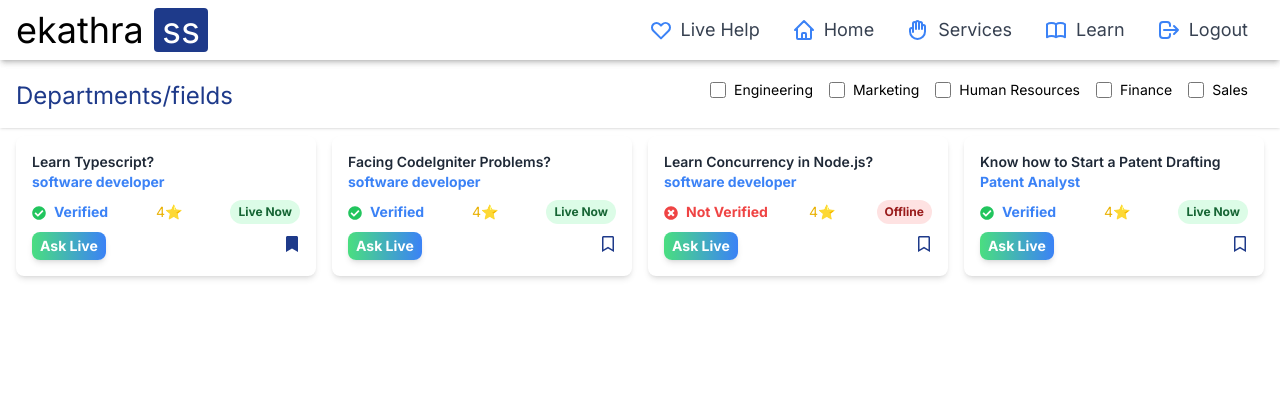
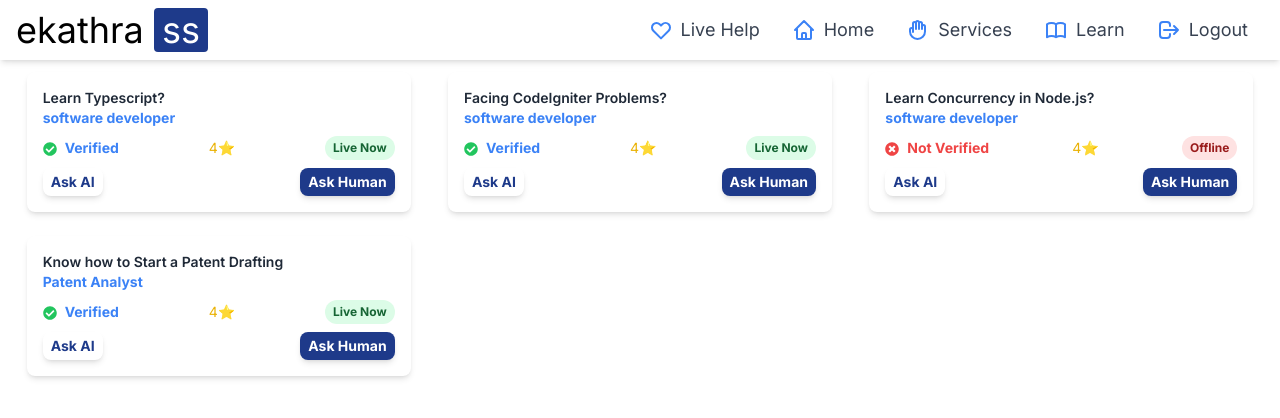
Before and after one commit to Santhosh-CS07/s_s, a Next.js app: page /dashboard/livehelp in a window 1280 px wide. Shown: the top 418 px of the page. Built offline with nearby package versions, Linux system fonts and the light colour scheme.

Commit message:
Ui updated

```diff
--- a/src/components/ConnectionPanel/ConnectionPanel.tsx
+++ b/src/components/ConnectionPanel/ConnectionPanel.tsx
@@ -14,13 +14,11 @@ const Page = () => {
 
   return (
     <div>
-      <div className="fixed top-0 w-full z-50">
-        <Navbar />
-      </div>
-      <div className="flex mt-4 flex-wrap justify-center">
-        <button
+      <div className="flex flex-wrap justify-center">
+        {/* <button
           onClick={() => toggleMode("ai")}
-          className={`flex items-center px-4 py-2 m-2 ${mode === "ai"
+          className={`flex items-center px-4 py-2 m-2 ${
+            mode === "ai"
               ? "bg-blue-500 text-white"
               : "bg-gray-200 text-gray-600"
           } rounded-md w-full sm:w-auto sm:mr-2 hover:bg-blue-700 focus:outline-none focus:ring-2 focus:ring-blue-300`}
@@ -30,14 +28,15 @@ const Page = () => {
         </button>
         <button
           onClick={() => toggleMode("human")}
-          className={`flex items-center px-4 py-2 m-2 ${mode === "human"
+          className={`flex items-center px-4 py-2 m-2 ${
+            mode === "human"
               ? "bg-blue-500 text-white"
               : "bg-gray-200 text-gray-600"
           } rounded-md w-full sm:w-auto sm:mr-2 hover:bg-blue-700 focus:outline-none focus:ring-2 focus:ring-blue-300`}
         >
           <FaUser className="mr-2" />
           Human Mode
-        </button>
+        </button> */}
       </div>
       <div className="p-4">
         {mode === "ai" && <AIMode />}
--- a/src/components/GetSupport/GetSupport.tsx
+++ b/src/components/GetSupport/GetSupport.tsx
@@ -4,11 +4,13 @@ import SupportCard from "../SupportCard/SupportCard";
 import Departmentfilter from "../DepartmentFilter/DepartmentFilter";
 import Navbar from "@/components/DashboardNavbar/Navbar";
 import ConnectionPanel from "@/components/ConnectionPanel/ConnectionPanel";
+import AIMode from "../AIMode/AIMode";
+import HumanMode from "../HumanMode/HumanMode";
 
 const Getsupport = (props: any) => {
   const { setGetSupport, getSupport } = props;
   const [supportCard, setSupportCard] = useState(true);
-  const [connectionPanel, setConnectionPanel] = useState(false);
+  const [connectionPanel, setConnectionPanel] = useState("");
 
   const cardsData: any = [
     {
@@ -79,24 +81,10 @@ const Getsupport = (props: any) => {
 
   return (
     <div>
-      <div className="fixed top-0 w-full z-50">
-        <Navbar />
-      </div>
-      {connectionPanel ? <ConnectionPanel /> : ""}
-      {supportCard && (
+      {supportCard == true ? (
         <>
-          <div className="fixed top-14 left-0 right-0 bg-white z-10 shadow">
-            <div className="container mx-auto px-4">
-              <div className="flex justify-between pt-6 pb-4">
-                <h1 className="text-blue-900 text-2xl">Departments/fields</h1>
-                <div className="hidden sm:inline">
-                  <Departmentfilter />
-                </div>
-              </div>
-            </div>
-          </div>
-          <div className="container mx-auto mt-16 px-4">
-            <div className="grid grid-cols-1 sm:grid-cols-2 md:grid-cols-3 lg:grid-cols-4 gap-4">
+          <div className="container mx-auto px-4">
+            <div className="grid grid-cols-1 sm:grid-cols-2 md:grid-cols-3 lg:grid-cols-3 gap-4">
               {cardsData?.map((el: any, index: number) => (
                 <div key={index} className="w-full">
                   <SupportCard
@@ -109,8 +97,9 @@ const Getsupport = (props: any) => {
               ))}
             </div>
           </div>
-
         </>
+      ) : (
+        <>{connectionPanel === "Ai" ? <AIMode /> : <HumanMode />}</>
       )}
     </div>
   );
--- a/src/components/HomeNavBar/Homenavbar.tsx
+++ b/src/components/HomeNavBar/Homenavbar.tsx
@@ -39,13 +39,13 @@ const Homenavbar = () => {
             viewBox="0 0 24 24"
           >
             <path
-              className={`${isOpen ? 'hidden' : 'block'}`}
+              className={`${isOpen ? "hidden" : "block"}`}
               fillRule="evenodd"
               clipRule="evenodd"
               d="M3 5h18a1 1 0 110 2H3a1 1 0 110-2zm0 6h18a1 1 0 110 2H3a1 1 0 110-2zm0 6h18a1 1 0 110 2H3a1 1 0 110-2z"
             />
             <path
-              className={`${isOpen ? 'block' : 'hidden'}`}
+              className={`${isOpen ? "block" : "hidden"}`}
               fillRule="evenodd"
               clipRule="evenodd"
               d="M4.707 7.293a1 1 0 000 1.414l4 4a1 1 0 001.414-1.414l-4-4a1 1 0 00-1.414 0zm10 0a1 1 0 10-1.414 1.414l4 4a1 1 0 001.414-1.414l-4-4a1 1 0 00-1.414 0zM3 6h18a1 1 0 010 2H3a1 1 0 010-2zm0 6h18a1 1 0 010 2H3a1 1 0 010-2zm0 6h18a1 1 0 010 2H3a1 1 0 010-2z"
@@ -54,24 +54,43 @@ const Homenavbar = () => {
         </button>
 
         {/* Menu items absolute positioned */}
-        <div className={`absolute top-4 right-0 bg-white mt-2 p-2 rounded shadow-lg ${isOpen ? 'block' : 'hidden'}`}>
-          <a href="/" className="hover:text-blue-900 flex items-center mb-2 space-x-2">
+        <div
+          className={`absolute top-4 right-0 bg-white mt-2 p-2 rounded shadow-lg ${
+            isOpen ? "block" : "hidden"
+          }`}
+        >
+          <a
+            href="/"
+            className="hover:text-blue-900 flex items-center mb-2 space-x-2"
+          >
             <HomeIcon className="h-6 w-6" />
             <span>Home</span>
           </a>
-          <a href="/people" className="hover:text-blue-900 flex items-center mb-2 space-x-2">
+          <a
+            href="/people"
+            className="hover:text-blue-900 flex items-center mb-2 space-x-2"
+          >
             <UserPlusIcon className="h-6 w-6" />
             <span>People</span>
           </a>
-          <a href="/articles" className="hover:text-blue-900 flex items-center mb-2 space-x-2">
+          <a
+            href="/articles"
+            className="hover:text-blue-900 flex items-center mb-2 space-x-2"
+          >
             <NewspaperIcon className="h-6 w-6" />
             <span>Articles</span>
           </a>
-          <a href="/happy-stories" className="hover:text-blue-900 flex items-center mb-2 space-x-2">
+          <a
+            href="/happy-stories"
+            className="hover:text-blue-900 flex items-center mb-2 space-x-2"
+          >
             <FaRegSmile className="h-6 w-6" />
             <span>Happy Stories</span>
           </a>
-          <a href="/about" className="hover:text-blue-900 flex items-center mb-2 space-x-2">
+          <a
+            href="/about"
+            className="hover:text-blue-900 flex items-center mb-2 space-x-2"
+          >
             <InformationCircleIcon className="h-6 w-6" />
             <span>About</span>
           </a>
@@ -79,24 +98,36 @@ const Homenavbar = () => {
       </div>
 
       {/* Menu items for desktop */}
-      <div className="hidden sm:flex flex-row space-x-6">
+      <div className="hidden sm:px-8 sm:flex flex-row space-x-6">
         <a href="/" className="hover:text-blue-900 flex items-center space-x-2">
           <HomeIcon className="h-6 w-6" />
           <span>Home</span>
         </a>
-        <a href="/people" className="hover:text-blue-900 flex items-center space-x-2">
+        <a
+          href="/people"
+          className="hover:text-blue-900 flex items-center space-x-2"
+        >
           <UserPlusIcon className="h-6 w-6" />
           <span>People</span>
         </a>
-        <a href="/articles" className="hover:text-blue-900 flex items-center space-x-2">
+        <a
+          href="/articles"
+          className="hover:text-blue-900 flex items-center space-x-2"
+        >
           <NewspaperIcon className="h-6 w-6" />
           <span>Articles</span>
         </a>
-        <a href="/happy-stories" className="hover:text-blue-900 flex items-center space-x-2">
+        <a
+          href="/happy-stories"
+          className="hover:text-blue-900 flex items-center space-x-2"
+        >
           <FaRegSmile className="h-6 w-6" />
           <span>Happy Stories</span>
         </a>
-        <a href="/about" className="hover:text-blue-900 flex items-center space-x-2">
+        <a
+          href="/about"
+          className="hover:text-blue-900 flex items-center space-x-2"
+        >
           <InformationCircleIcon className="h-6 w-6" />
           <span>About</span>
         </a>
--- a/src/components/Register/Register.tsx
+++ b/src/components/Register/Register.tsx
@@ -54,9 +54,10 @@ const Register = (props: any) => {
   };
 
   return (
-    <div className="bg-white p-6 rounded-lg shadow-md w-full max-w-2xl mx-auto">
+    <div className="bg-white sm:my-12 p-6 rounded-lg shadow-md w-full max-w-2xl mx-auto">
       <h2 className="text-xl font-semibold mb-4 text-center">
-        Sign <span className="text-white bg-blue-900 py-1 px-2 rounded">Up</span>
+        Sign{" "}
+        <span className="text-white bg-blue-900 py-1 px-2 rounded">Up</span>
       </h2>
       <form
         onSubmit={handleSubmit}
--- a/src/components/SupportCard/SupportCard.tsx
+++ b/src/components/SupportCard/SupportCard.tsx
@@ -9,9 +9,14 @@ import {
 const SupportCard = (props: any) => {
   const { setConnectionPanel, setSupportCard, data, setGetSupport } = props;
 
-  const openConnectionPanel = () => {
-    setSupportCard(false);
-    setConnectionPanel(true);
+  const openConnectionPanel = (props: any) => {
+    if (props === "Ai") {
+      setSupportCard(false);
+      setConnectionPanel("Ai");
+    } else {
+      setSupportCard(false);
+      setConnectionPanel("Human");
+    }
   };
 
   return (
@@ -40,32 +45,32 @@ const SupportCard = (props: any) => {
         )}
         <span className="text-yellow-500 text-sm">{data?.rating}⭐</span>
         <p
-          className={`text-xs font-bold ${data?.liveStatus
-            ? "bg-green-100 text-green-800 px-2 py-1 rounded-full"
-            : "bg-red-100 text-red-800 px-2 py-1 rounded-full"
-            }`}
+          className={`text-xs font-bold ${
+            data?.liveStatus
+              ? "bg-green-100 text-green-800 px-2 py-1 rounded-full"
+              : "bg-red-100 text-red-800 px-2 py-1 rounded-full"
+          }`}
         >
           {data?.liveStatus ? "Live Now" : "Offline"}
         </p>
       </div>
       <div className="flex justify-between">
         <button
-          onClick={openConnectionPanel}
-          className="bg-gradient-to-r from-green-400 to-blue-500 text-white font-bold py-1 px-2 rounded-lg shadow-md hover:shadow-lg transform hover:scale-105 transition-transform duration-300 text-sm"
+          onClick={() => {
+            openConnectionPanel("Ai");
+          }}
+          className="bg-gary-500 text-blue-900 font-bold py-1 px-2 rounded-lg shadow-md hover:shadow-lg transform hover:scale-105 transition-transform duration-300 text-sm"
         >
-          Ask Live
+          Ask AI
         </button>
-        {data?.isSaved ? (
-          <FaBookmark
-            title="save for later"
-            className="text-blue-900 mt-1 cursor-pointer"
-          />
-        ) : (
-          <FaRegBookmark
-            title="save for later"
-            className="text-blue-900 mt-1 cursor-pointer"
-          />
-        )}
+        <button
+          onClick={() => {
+            openConnectionPanel("Human");
+          }}
+          className="bg-blue-900 text-white font-bold py-1 px-2 rounded-lg shadow-md hover:shadow-lg transform hover:scale-105 transition-transform duration-300 text-sm"
+        >
+          Ask Human
+        </button>
       </div>
     </div>
   );
```
Also changed, not shown: src/app/dashboard/page.tsx (+21 -8 lines), src/components/AIMode/AIMode.tsx (+18 -13 lines), src/components/ForgetPasword/ForgetPassword.tsx (+4 -4 lines), src/components/HeroSection/Herosection.tsx (+11 -3 lines), src/components/HumanMode/HumanMode.tsx (+18 -17 lines), src/components/Login/Login.tsx (+13 -8 lines). Lines whose indentation alone changed are shown as unchanged.
